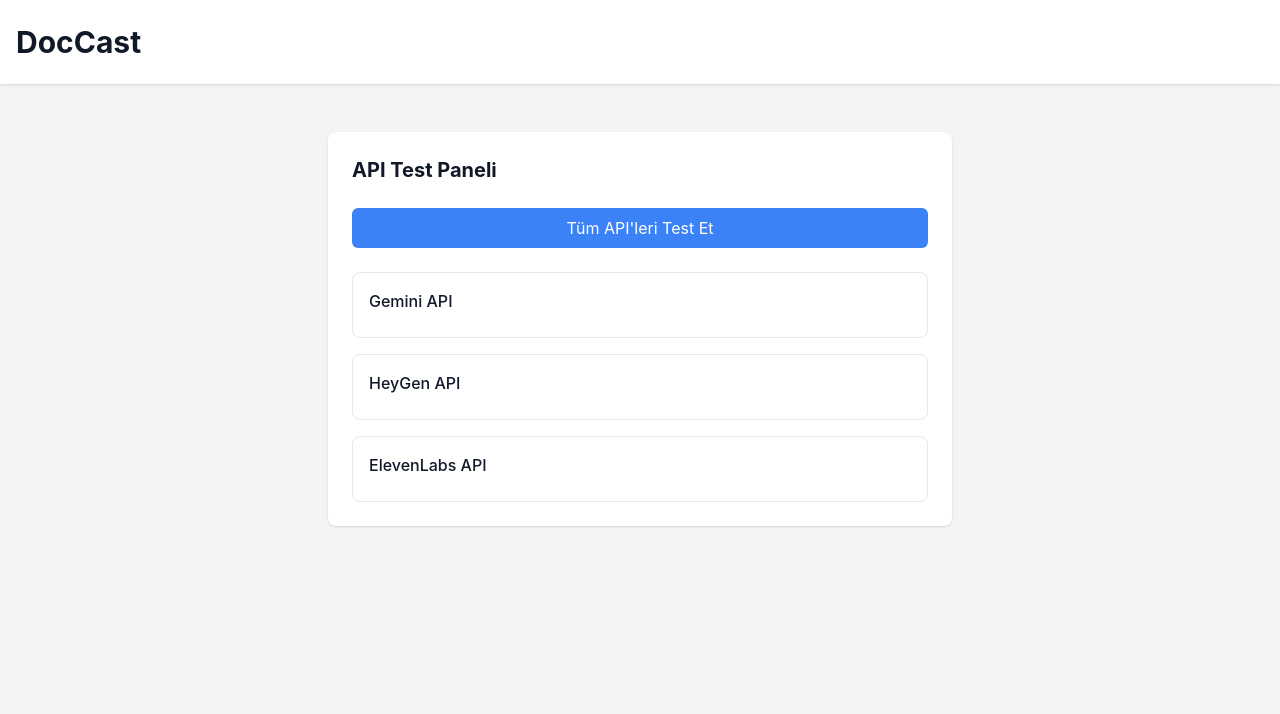
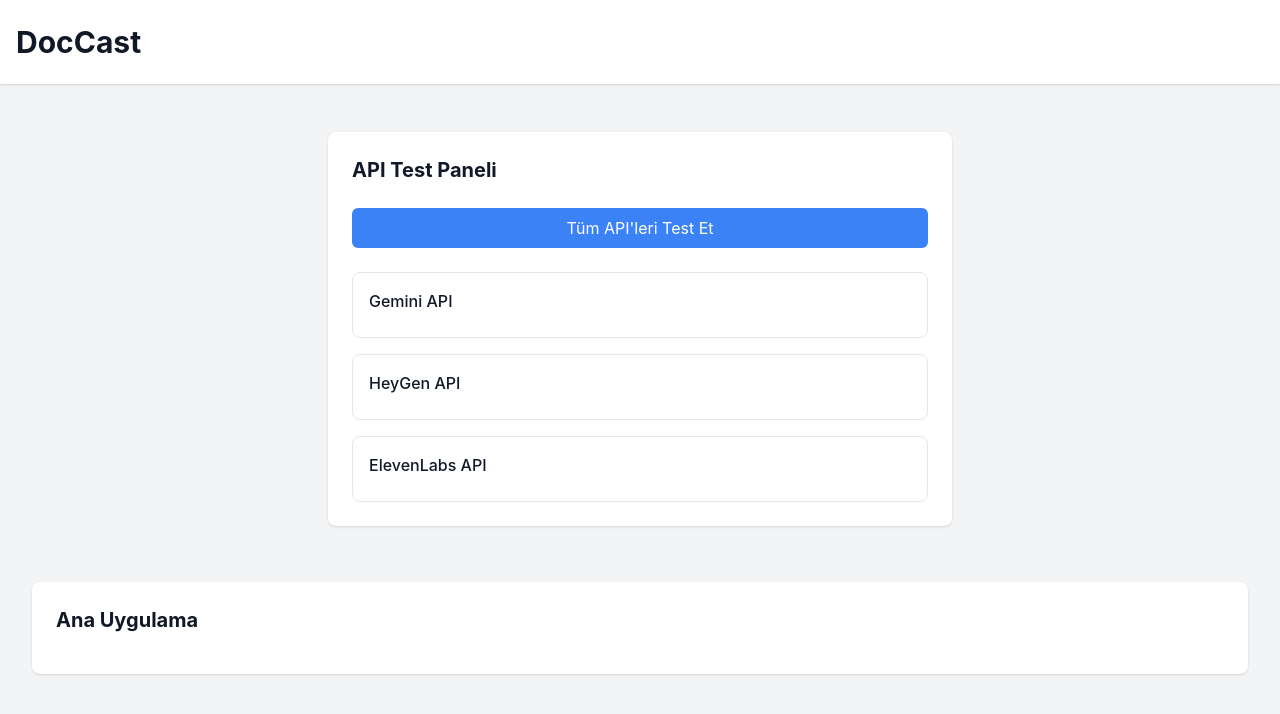
Before and after one commit to hiktan44/doccast-app, a React (Create React App) app: page / in a window 1280 px wide. Shown: the top 714 px of the page. Built offline with nearby package versions, Linux system fonts and the light colour scheme.

Commit message:
Update App.tsx to show API Tester panel

```diff
--- a/src/App.tsx
+++ b/src/App.tsx
@@ -11,7 +11,16 @@ function App() {
       </header>
 
       <main className="max-w-7xl mx-auto py-6 sm:px-6 lg:px-8">
-        <APITester />
+        {/* Test Paneli */}
+        <div className="mb-8">
+          <APITester />
+        </div>
+
+        {/* Ana Uygulama İçeriği */}
+        <div className="p-6 bg-white dark:bg-gray-800 shadow rounded-lg">
+          <h2 className="text-xl font-bold mb-4">Ana Uygulama</h2>
+          {/* Diğer komponentler buraya gelecek */}
+        </div>
       </main>
     </div>
   );
```
